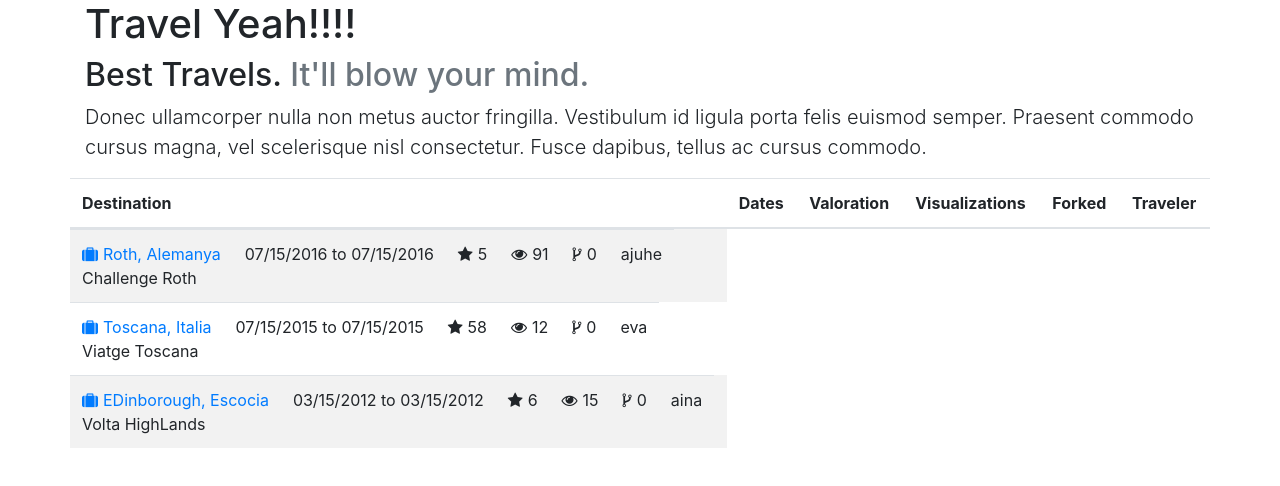
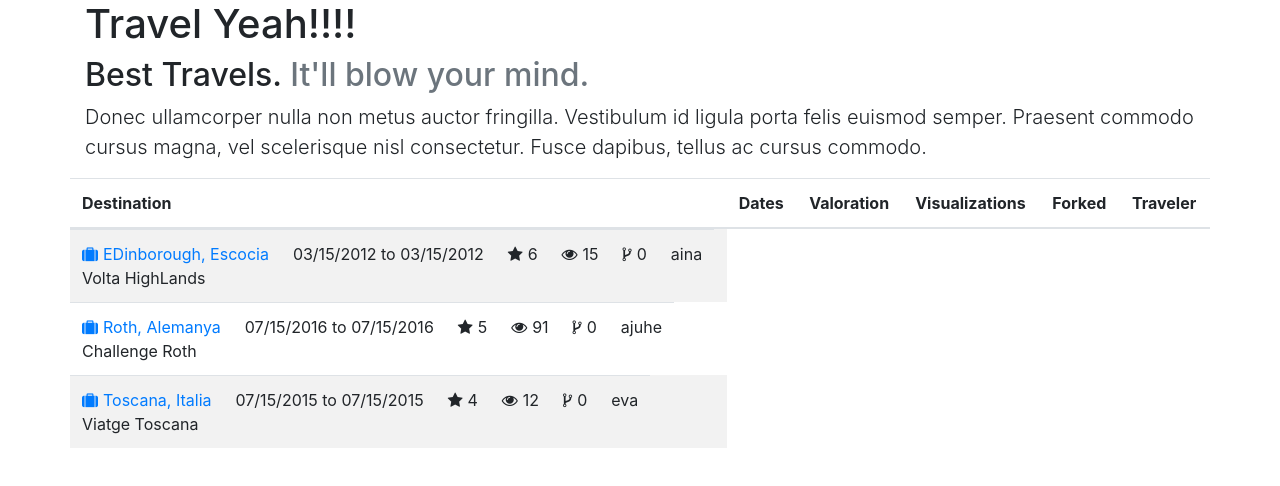
Before and after one commit to albertjuhe/Angular-laboratory, an Angular app: page / in a window 1280 px wide. Shown: the top 486 px of the page. Built offline with nearby package versions, Linux system fonts and the light colour scheme; what angular-font-awesome would draw is missing.

Commit message:
Travel table

```diff
--- a/src/app/location-list/location-list.component.html
+++ b/src/app/location-list/location-list.component.html
@@ -10,7 +10,7 @@
   </tr>
   </thead>
   <tbody>
-    <tr *ngFor="let travel of locations">
+    <tr *ngFor="let travel of sortedTravels()">
       <app-location-item [location]="travel"></app-location-item>
     </tr>
   </tbody>
--- a/src/app/location-list/location-list.component.ts
+++ b/src/app/location-list/location-list.component.ts
@@ -13,10 +13,14 @@ export class LocationListComponent implements OnInit {
   constructor() {
     this.locations = [
       new Location('Roth, Alemanya', 'Challenge Roth', '07/15/2016', '07/18/2016', 5, 91, 0, 'ajuhe'),
-      new Location('Toscana, Italia', 'Viatge Toscana', '07/15/2015', '07/18/2015', 58, 12, 0, 'eva'),
+      new Location('Toscana, Italia', 'Viatge Toscana', '07/15/2015', '07/18/2015', 4, 12, 0, 'eva'),
       new Location('EDinborough, Escocia', 'Volta HighLands', '03/15/2012', '03/10/2012', 6, 15, 0, 'aina')
     ];
    }
+
+   sortedTravels(): Location[] {
+    return this.locations.sort((a: Location, b: Location) => b.stars - a.stars);
+    }
 
   ngOnInit() {
   }
--- a/src/app/location/location.model.ts
+++ b/src/app/location/location.model.ts
@@ -36,4 +36,15 @@ export class Location {
     incStar() {
         this.stars += 1;
     }
+
+    domain(): string {
+        try {
+            // e.g. http://foo.com/path/to/bar
+            const domainAndPath: string = this.url.split('//')[1];
+            // e.g. foo.com/path/to/bar
+            return domainAndPath.split('/')[0];
+        } catch (err) {
+            return null;
+        }
+    }
 }
--- a/src/index.html
+++ b/src/index.html
@@ -2,7 +2,7 @@
 <html lang="en">
 <head>
   <meta charset="utf-8">
-  <title>AppHelloWorld</title>
+  <title>Travel Share</title>
   <base href="/">
 
   <meta name="viewport" content="width=device-width, initial-scale=1">
```
